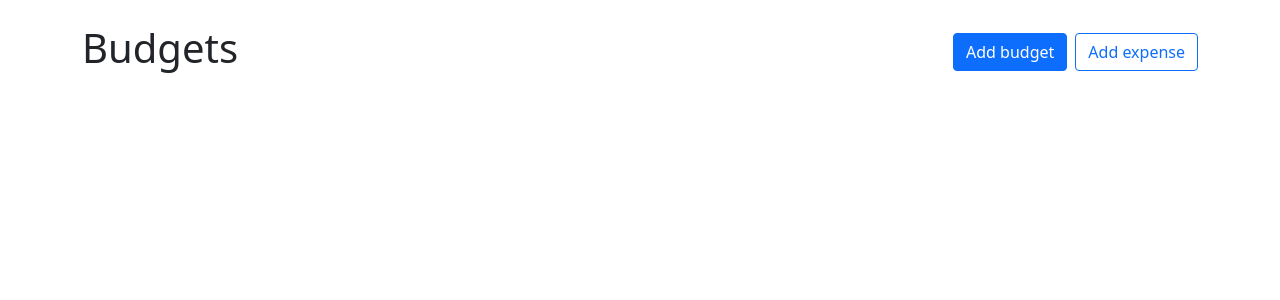
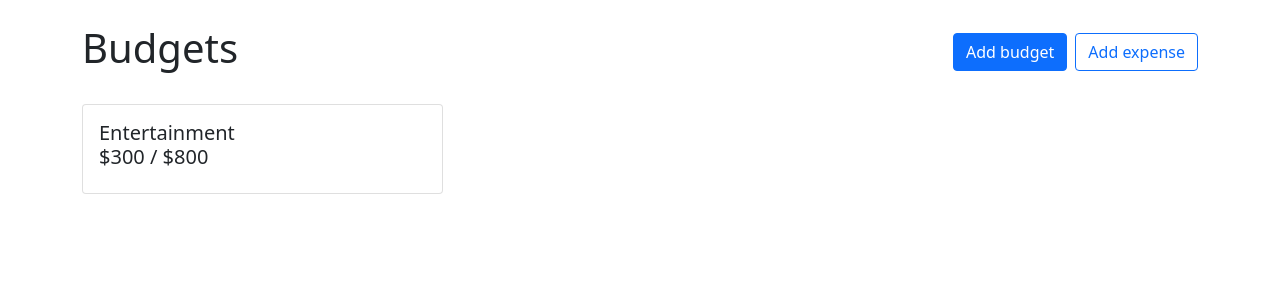
Before and after one commit to mutinhiri/React-CRUD, a React (Create React App) app in the folder crud/: page / in a window 1280 px wide. Shown: the top 300 px of the page. Built offline with nearby package versions, Linux system fonts and the light colour scheme.

Commit message:
Add card elements

```diff
--- a/crud/src/App.js
+++ b/crud/src/App.js
@@ -1,5 +1,6 @@
 import Container from 'react-bootstrap/Container'
 import { Button, Stack } from 'react-bootstrap'
+import Budgetcard from './components/Budgetcard';
 
 function App() {
   return (
@@ -11,7 +12,7 @@ function App() {
           <Button variant='outline-primary'>Add expense</Button>
         </Stack>
         <div className='stacks'>
-
+          <Budgetcard name="Entertainment" amount={300} max={800} />
         </div>
       </Container>
 
--- a/crud/src/components/Budgetcard.js
+++ b/crud/src/components/Budgetcard.js
@@ -9,7 +9,7 @@ export default function Budgetcard({name, amount, max}) {
         <Card.Body>
           <Card.Title>
             <div>{name}</div>
-            <div>{currencyFormatter.format (amount)} / { max}</div>
+            <div>{currencyFormatter.format (amount)} / {currencyFormatter.format (max)}</div>
           </Card.Title>
         </Card.Body>
       </Card>
```
